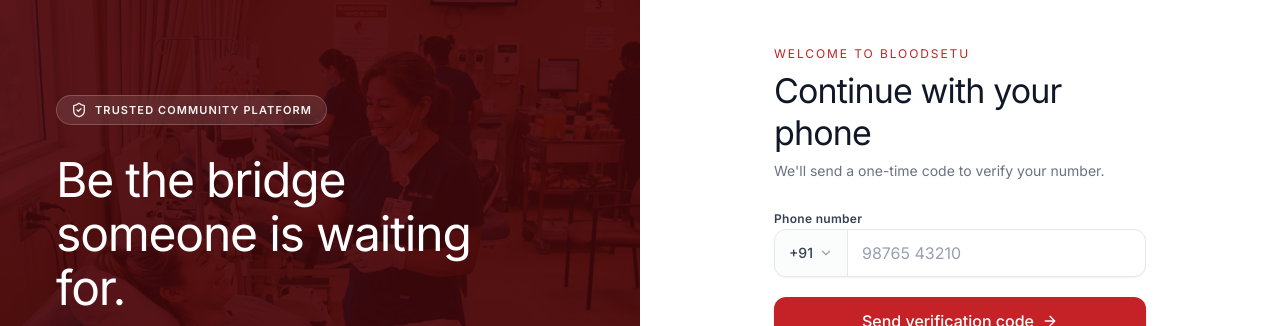
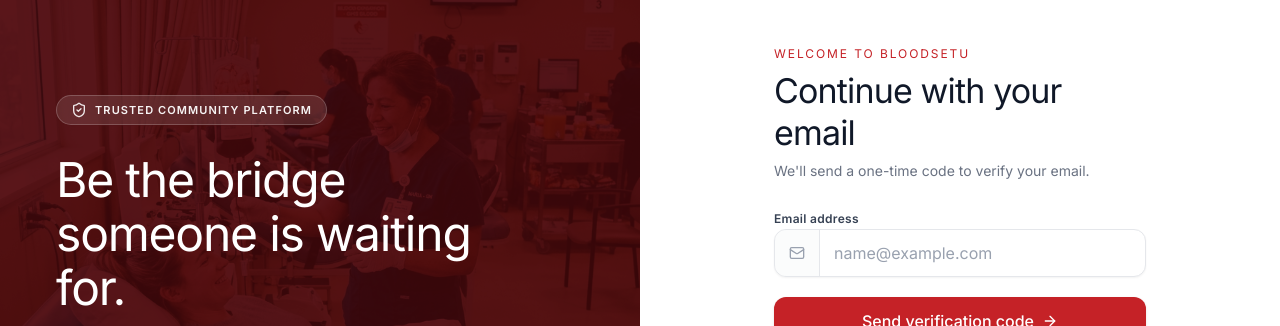
Before and after one commit to mistrydhrumi/blood-donation-project, a Next.js app: page /login in a window 1280 px wide. Shown: the part 159-485 px from the top of the page. Built offline with nearby package versions, Linux system fonts and the light colour scheme.

Commit message:
feat: add AuthFormFlow and EmailLoginForm components for email authentication

```diff
--- a/components/auth/AuthFormFlow.tsx
+++ b/components/auth/AuthFormFlow.tsx
@@ -1,32 +1,12 @@
 "use client";
 
-import React, { useState } from "react";
+import React from "react";
 import { PhoneLoginForm } from "./PhoneLoginForm";
-import { OtpVerificationForm } from "./OtpVerificationForm";
 
 export function AuthFormFlow() {
-  const [step, setStep] = useState<"phone" | "otp">("phone");
-  const [phoneNumber, setPhoneNumber] = useState("9876543210");
-
-  const handlePhoneSubmit = (phone: string) => {
-    setPhoneNumber(phone || "9876543210");
-    setStep("otp");
-  };
-
-  const handleBackToPhone = () => {
-    setStep("phone");
-  };
-
   return (
-    <div className="w-full flex items-center justify-center transition-all duration-300">
-      {step === "phone" ? (
-        <PhoneLoginForm onSuccess={handlePhoneSubmit} />
-      ) : (
-        <OtpVerificationForm
-          phoneNumber={phoneNumber}
-          onBack={handleBackToPhone}
-        />
-      )}
+    <div className="w-full flex items-center justify-center">
+      <PhoneLoginForm />
     </div>
   );
 }
--- a/components/auth/PhoneLoginForm.tsx
+++ b/components/auth/PhoneLoginForm.tsx
@@ -2,22 +2,16 @@
 
 import React, { useState } from "react";
 import Link from "next/link";
-import { ArrowRight, ShieldCheck, ChevronDown } from "lucide-react";
+import { ArrowRight, ShieldCheck, Mail } from "lucide-react";
 import { Button } from "@/components/ui/button";
 import { Input } from "@/components/ui/input";
 import { Label } from "@/components/ui/label";
 
-export interface PhoneLoginFormProps {
-  onSuccess?: (phone: string) => void;
-}
-
-export function PhoneLoginForm({ onSuccess }: PhoneLoginFormProps) {
-  const [phoneNumber, setPhoneNumber] = useState("");
-  const countryCode = "+91";
+export function PhoneLoginForm() {
+  const [email, setEmail] = useState("");
 
   const handleSubmit = (e: React.FormEvent) => {
     e.preventDefault();
-    onSuccess?.(phoneNumber || "98765 43210");
   };
 
   return (
@@ -29,30 +23,29 @@
 
       {/* Main Title */}
       <h2 className="text-2xl sm:text-3xl xl:text-[34px] text-gray-900 tracking-tight mt-2 mb-1.5 leading-tight">
-        Continue with your phone
+        Continue with your email
       </h2>
 
       {/* Helper text */}
       <p className="text-xs sm:text-sm text-gray-500 mb-6 font-normal">
-        We&apos;ll send a one-time code to verify your number.
+        We&apos;ll send a one-time code to verify your email.
       </p>
 
-      {/* Phone Number Input Form */}
+      {/* Email Input Form */}
       <form onSubmit={handleSubmit} className="flex flex-col gap-4">
         <div className="space-y-1.5">
-          <Label htmlFor="phone-number" className="text-xs text-gray-700">
-            Phone number
+          <Label htmlFor="email" className="text-xs text-gray-700">
+            Email address
           </Label>
           <Input
-            id="phone-number"
-            type="tel"
-            value={phoneNumber}
-            onChange={(e) => setPhoneNumber(e.target.value)}
-            placeholder="98765 43210"
+            id="email"
+            type="email"
+            value={email}
+            onChange={(e) => setEmail(e.target.value)}
+            placeholder="name@example.com"
             prefixElement={
-              <div className="h-full flex items-center gap-1.5 px-3.5 border-r border-gray-200 bg-gray-50/60 text-gray-700 font-medium text-xs sm:text-sm select-none">
-                <span>{countryCode}</span>
-                <ChevronDown className="w-3.5 h-3.5 text-gray-400" />
+              <div className="h-full flex items-center px-3.5 border-r border-gray-200 bg-gray-50/60 text-gray-400 select-none">
+                <Mail className="w-4 h-4 text-gray-400" />
               </div>
             }
           />
```
